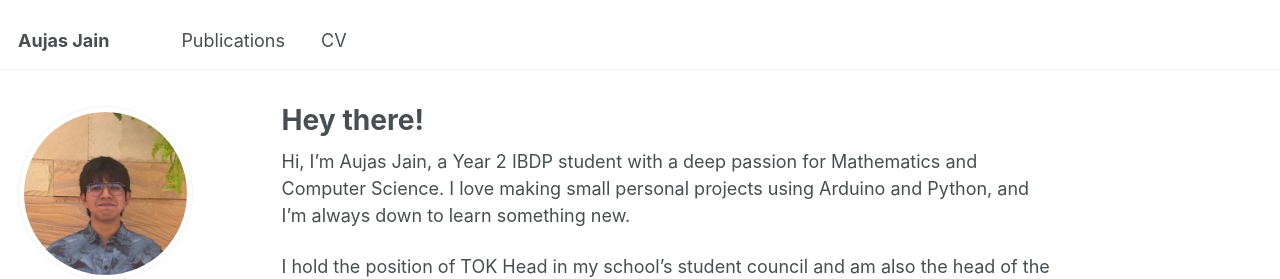
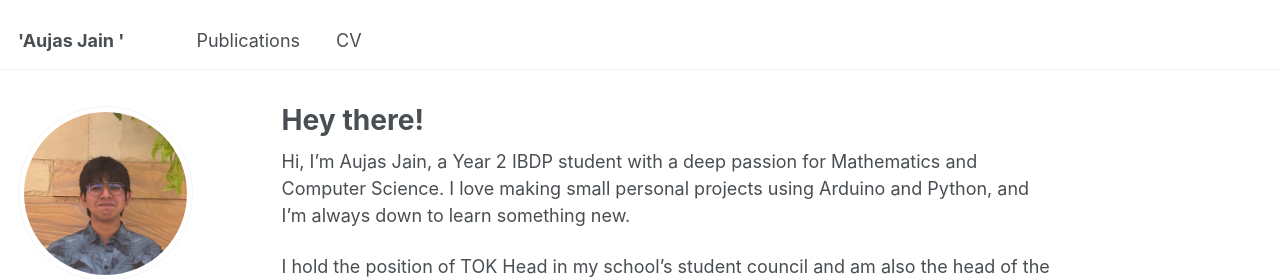
Before and after one commit to aujasjain/aujasjain.github.io, a Jekyll site: the page built from _pages/about.md, in a window 1280 px wide. Shown: the top 279 px of the page. Built offline with Jekyll 4.4.1, drawn with Linux system fonts in a browser that asks for light colours.

```diff
--- a/_config.yml
+++ b/_config.yml
@@ -9,7 +9,8 @@
 # Basic Site Settings
 locale                   : "en-US"
 site_theme               : "default"
-title                    : "Aujas Jain"
+title                    : '''Aujas Jain
+                                          '''
 title_separator          : "-"
 name                     : &name "Aujas Jain"
 description              : &description "personal description"
```
